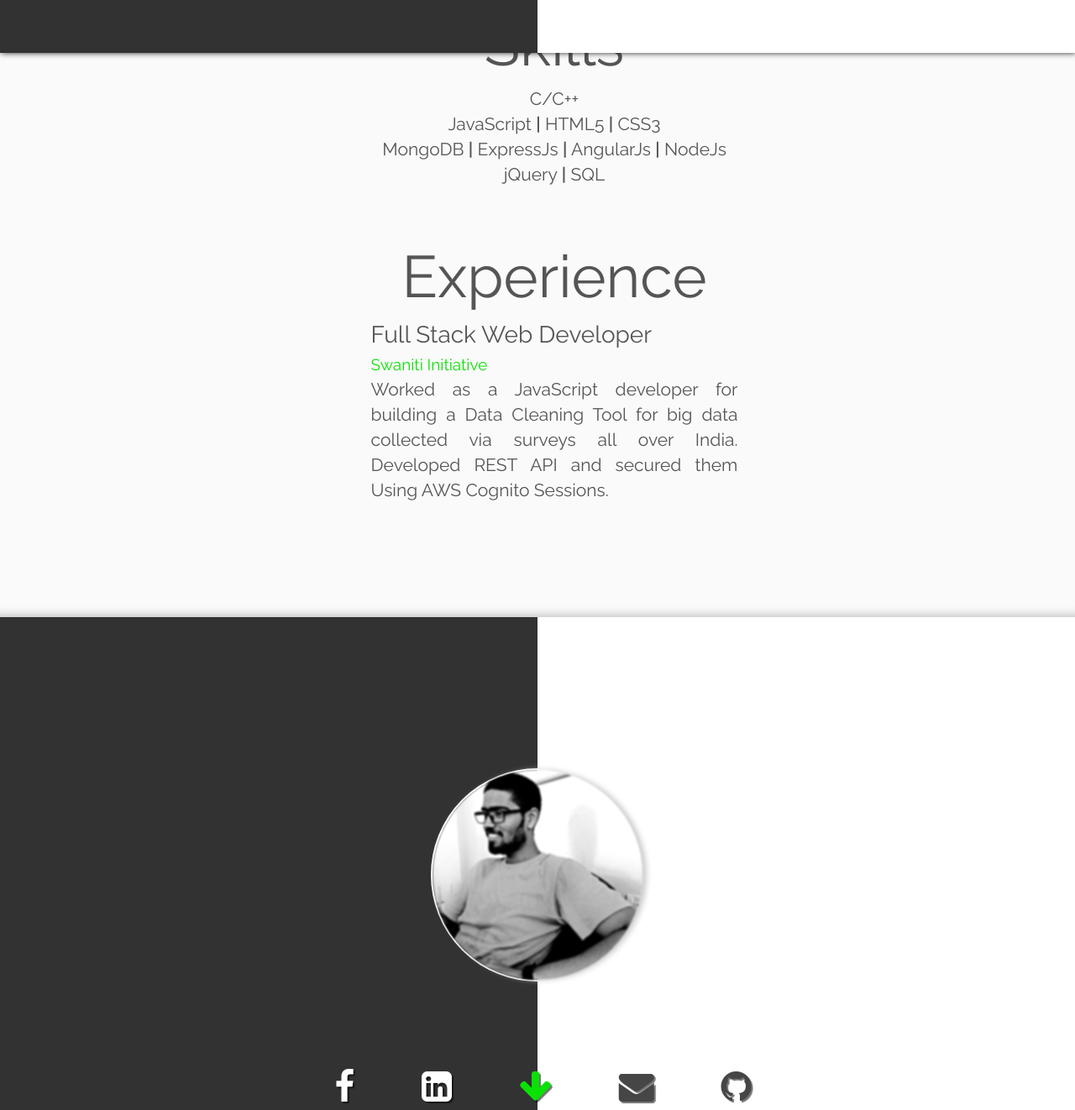
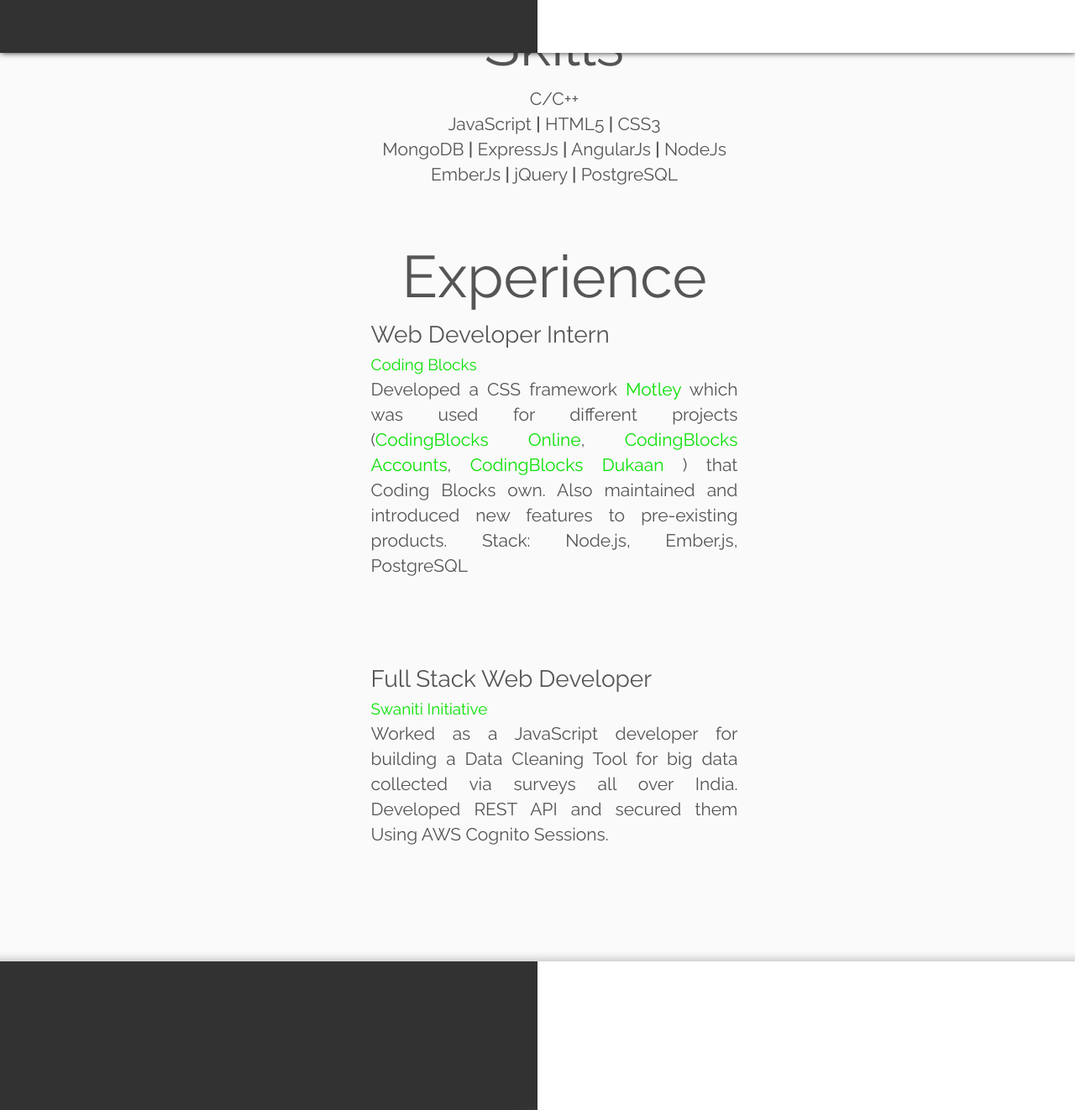
Before and after one commit to vdvibhu20/vdvibhu20.github.io, a plain HTML site: page index.html in a window 1280 px wide. Shown: the part 1153-2475 px from the top of the page at 84% size. Drawn offline with Linux system fonts and the light colour scheme.

Commit message:
updated experiences: CodingBlocks

```diff
--- a/index.html
+++ b/index.html
@@ -51,7 +51,7 @@
 				</a>
 
 				<a href="https://drive.google.com/open?id=1H3KfZJv7IdTl4NJ6rCShhis0zQt3jSEj" target="_blank">
-					<i class="middleButton fa fa-arrow-down fa-3x" title="Download Resume"></i>
+					<i class="middleButton fa fa-file-text-o fa-3x" title="Download Resume"></i>
 				</a>
 
 				<a href="mailto:vdvibhu20@gmail.com" target="_blank" title="Send Mail">
@@ -83,10 +83,21 @@
 			<li>C/C++</li>
 			<li>JavaScript <strong>|</strong> HTML5 <strong>|</strong> CSS3</li>
 			<li>MongoDB <strong>|</strong> ExpressJs <strong>|</strong> AngularJs <strong>|</strong> NodeJs </li>
-			<li>jQuery <strong>|</strong>  SQL</li>
+			<li> EmberJs <strong>|</strong> jQuery <strong>|</strong>  PostgreSQL</li>
 		</ul>
 
 		<ul id="experience">Experience
+			<li class="heading">Web Developer Intern
+				<li class="sub-heading"><a href="http://www.codingblocks.com/" target="_blank">Coding Blocks</a> </li>
+			</li>
+			<li>
+				Developed a CSS framework <a href="https://www.npmjs.com/package/@coding-blocks/motley" class="green" target="_blank">Motley</a> which was used for different projects
+				(<a href="https://online.codingblocks.com/" target="_blank" class= green>CodingBlocks Online</a>, <a href="https://account.codingblocks.com/login" target="_blank" class= green>CodingBlocks Accounts</a>, <a href="https://dukaan.codingblocks.com/" target="_blank" class= green>CodingBlocks Dukaan</a> ) that Coding Blocks own.
+				Also maintained and introduced new features to pre-existing products. Stack: Node.js, Ember.js, PostgreSQL
+			</li>
+
+			<br>
+
 			<li class="heading">Full Stack Web Developer
 				<li class="sub-heading"><a href="http://www.swaniti.com/" target="_blank">Swaniti Initiative</a> </li>
 			</li>
@@ -125,7 +136,7 @@
 				</a>
 
 				<a href="https://drive.google.com/open?id=1H3KfZJv7IdTl4NJ6rCShhis0zQt3jSEj" target="_blank">
-					<i class="middleButton fa fa-arrow-down fa-3x" title="Download Resume"></i>
+					<i class="middleButton fa fa-file-text-o fa-3x" title="Download Resume"></i>
 				</a>
 
 				<a href="mailto:vdvibhu20@gmail.com" target="_blank" title="Send Mail">
--- a/styles/style.css
+++ b/styles/style.css
@@ -19,6 +19,10 @@ body{
 	/*margin: auto;*/
 
 /*}*/
+
+.green{
+	color: rgb(10, 225, 5);
+}
 
 #load-background-top{
 	position: fixed;
```
